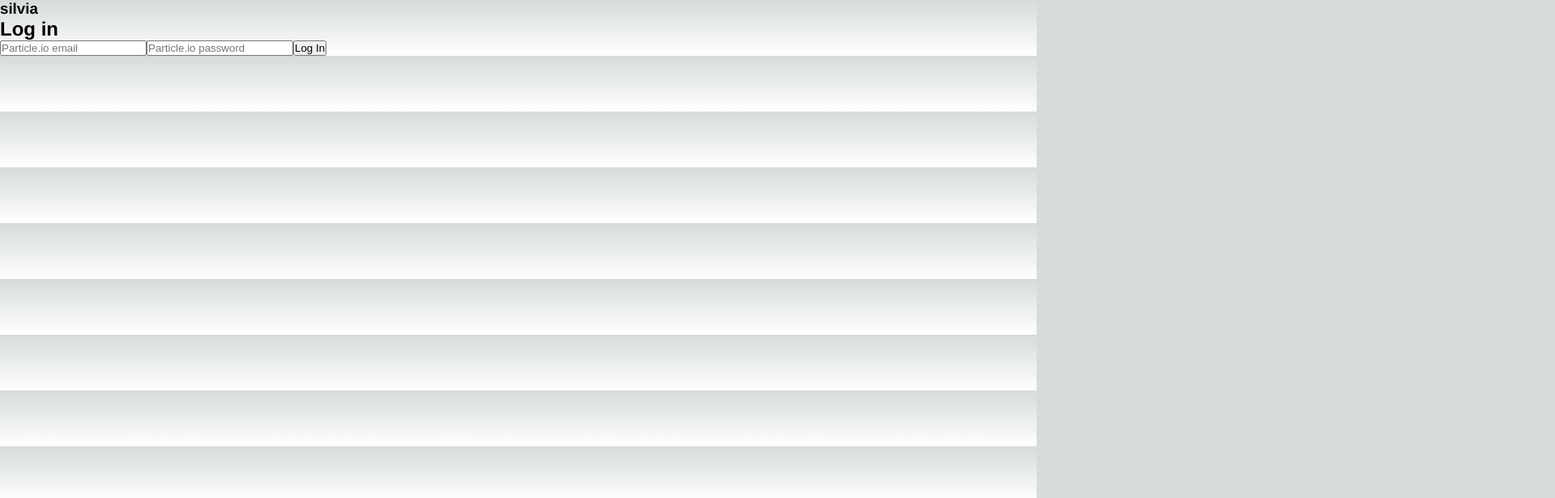
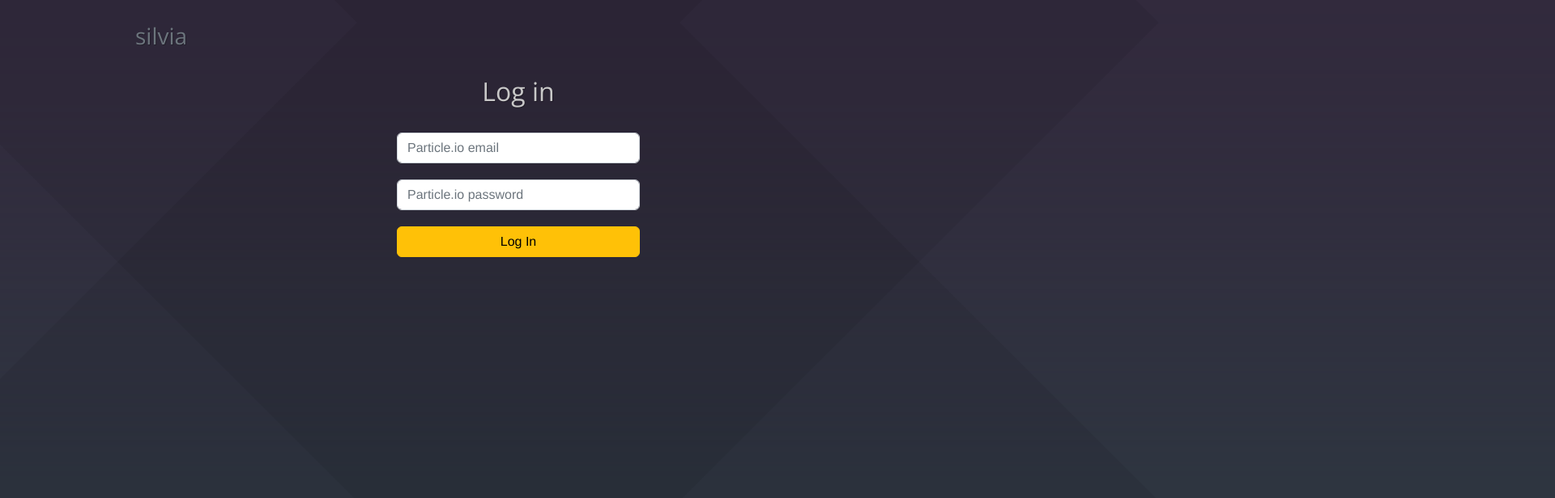
Before and after one commit to monkbroc/silvia-next, a Next.js app: page /login in a window 1280 px wide. Shown: the top 616 px of the page at 81% size, 1920 px wide, since content can reach past the window. Built offline with nearby package versions, Linux system fonts and the light colour scheme.

Commit message:
Style the login page

```diff
--- a/components/AppContainer.tsx
+++ b/components/AppContainer.tsx
@@ -1,4 +1,3 @@
-
 import styles from '../styles/AppContainer.module.css';
 
 type Props = {
@@ -7,7 +6,7 @@ type Props = {
 
 export default function AppContainer({ children }: Props) {
     return (
-        <div className="container">
+        <div className={`container ${styles.container}`}>
             <div className="wrap">
                 {children}
             </div>
--- a/package.json
+++ b/package.json
@@ -14,6 +14,7 @@
     "@types/node": "18.11.16",
     "@types/react": "18.0.26",
     "@types/react-dom": "18.0.9",
+    "bootstrap": "^5.2.3",
     "eslint": "8.30.0",
     "eslint-config-next": "13.0.7",
     "next": "13.0.7",
--- a/pages/_app.tsx
+++ b/pages/_app.tsx
@@ -1,3 +1,4 @@
+import "bootstrap/dist/css/bootstrap.min.css";
 import '../styles/globals.css'
 import type { AppProps } from 'next/app'
 
--- a/pages/login.tsx
+++ b/pages/login.tsx
@@ -4,17 +4,17 @@ import AppContainer from '../components/AppContainer';
 export default function Login() {
     return (
         <AppContainer>
-            <div className={styles.header}>
-              <h3 className={styles.textMuted}>silvia</h3>
+            <div className="header">
+              <h3 className="text-muted">silvia</h3>
             </div>
             <section>
-            <h2 className={styles.textCenter}>Log in</h2>
+            <h2 className="text-center">Log in</h2>
             <form className={styles.loginForm}>
-                <input type="email" name="email"
+                <input type="email" name="email" className="form-control"
                 placeholder="Particle.io email" />
-                <input type="password" name="password"
+                <input type="password" name="password" className="form-control"
                 placeholder="Particle.io password" />
-                <button type="submit" className={styles.loginButton}>
+                <button type="submit" className="btn btn-warning w-100">
                 Log In
                 </button>
             </form>
--- a/styles/AppContainer.module.css
+++ b/styles/AppContainer.module.css
@@ -1,7 +1,3 @@
 .container {
-
+    max-width: 970px;
 }
-
-.wrap {
-
-}
--- a/styles/Login.module.css
+++ b/styles/Login.module.css
@@ -1,4 +1,8 @@
+.loginForm {
+  width: 300px;
+  margin: auto;
+}
 
-.text-muted {
-    color: #777;
-}
+.loginForm input {
+    margin-bottom: 20px;
+  }
--- a/styles/globals.css
+++ b/styles/globals.css
@@ -1,3 +1,5 @@
+@import url("https://fonts.googleapis.com/css?family=Open+Sans:300italic,400italic,700italic,400,300,700");
+
 :root {
   --max-width: 1100px;
   --border-radius: 12px;
@@ -6,9 +8,7 @@
     'Roboto Mono', 'Oxygen Mono', 'Ubuntu Monospace', 'Source Code Pro',
     'Fira Mono', 'Droid Sans Mono', 'Courier New', monospace;
 
-  --foreground-rgb: 0, 0, 0;
-  --background-start-rgb: 214, 219, 220;
-  --background-end-rgb: 255, 255, 255;
+  --bs-body-color: #c8c8c8;
 
   --primary-glow: conic-gradient(
     from 180deg at 50% 50%,
@@ -41,39 +41,6 @@
   --card-border-rgb: 131, 134, 135;
 }
 
-@media (prefers-color-scheme: dark) {
-  :root {
-    --foreground-rgb: 255, 255, 255;
-    --background-start-rgb: 0, 0, 0;
-    --background-end-rgb: 0, 0, 0;
-
-    --primary-glow: radial-gradient(rgba(1, 65, 255, 0.4), rgba(1, 65, 255, 0));
-    --secondary-glow: linear-gradient(
-      to bottom right,
-      rgba(1, 65, 255, 0),
-      rgba(1, 65, 255, 0),
-      rgba(1, 65, 255, 0.3)
-    );
-
-    --tile-start-rgb: 2, 13, 46;
-    --tile-end-rgb: 2, 5, 19;
-    --tile-border: conic-gradient(
-      #ffffff80,
-      #ffffff40,
-      #ffffff30,
-      #ffffff20,
-      #ffffff10,
-      #ffffff10,
-      #ffffff80
-    );
-
-    --callout-rgb: 20, 20, 20;
-    --callout-border-rgb: 108, 108, 108;
-    --card-rgb: 100, 100, 100;
-    --card-border-rgb: 200, 200, 200;
-  }
-}
-
 * {
   box-sizing: border-box;
   padding: 0;
@@ -83,19 +50,8 @@
 html,
 body {
   max-width: 100vw;
-  overflow-x: hidden;
 
   font-family: var(--font-text);
-}
-
-body {
-  color: rbg(--foreground-rgb);
-  background: linear-gradient(
-      to bottom,
-      transparent,
-      rgb(var(--background-end-rgb))
-    )
-    rgb(var(--background-start-rgb));
 }
 
 a {
@@ -103,8 +59,53 @@ a {
   text-decoration: none;
 }
 
-@media (prefers-color-scheme: dark) {
-  html {
-    color-scheme: dark;
-  }
+/* Background */
+
+body {
+  background: #2d3a42 url(/body_gradient.png) repeat-x;
+  overflow-x: hidden;
+  text-shadow: 1px 1px 0 rgba(0, 0, 0, 0.25);
+  word-wrap: break-word; }
+
+::before,
+::after {
+  text-shadow: none; }
+
+.container > .wrap {
+  margin: 0 auto;
+  position: relative; }
+
+/* start background decoration shapes */
+.container > .wrap::before,
+.container > .wrap::after {
+  background: transparent;
+  border: 700px solid rgba(0, 0, 0, 0.07);
+  content: '';
+  height: 3200px;
+  margin: -1600px -128px 0 0;
+  position: absolute;
+  right: 50%;
+  top: 0;
+  transform: rotate(45deg);
+  -webkit-transform: rotate(45deg);
+  -moz-transform: rotate(45deg);
+  -ms-transform: rotate(45deg);
+  -o-transform: rotate(45deg);
+  width: 3200px;
+  z-index: -1; }
+
+.container > .wrap::after {
+  margin-left: -128px;
+  margin-right: 0;
+  left: 50%;
+  right: auto; }
+
+/* end background decoration shapes */
+
+
+/* TODO: Move to app.css or something */
+h1, h2, h3, h4, h5 {
+  font-family: "Open Sans";
+  font-weight: 300;
+  margin: 1em 0;
 }
```
Also changed, not shown: public/body_gradient.png (added), 1 other file (tests, documents, lock files or other folders).
